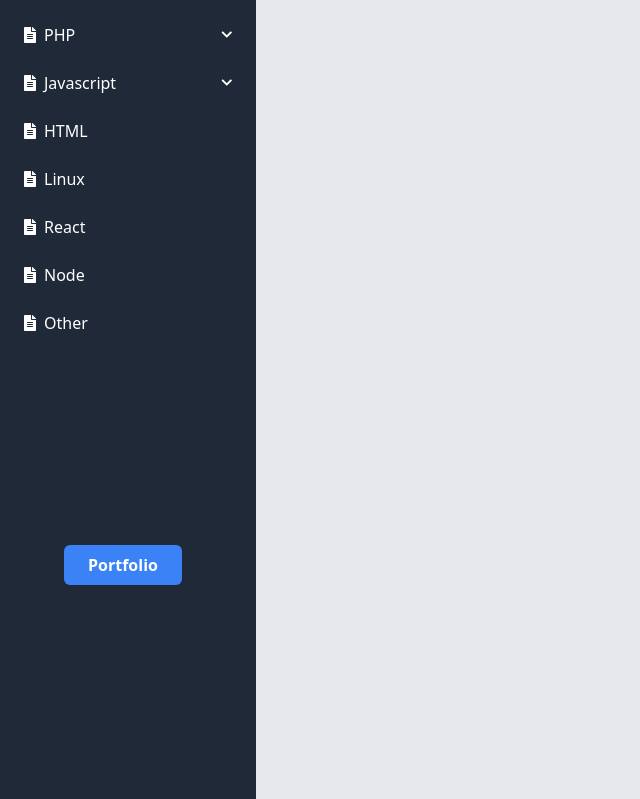
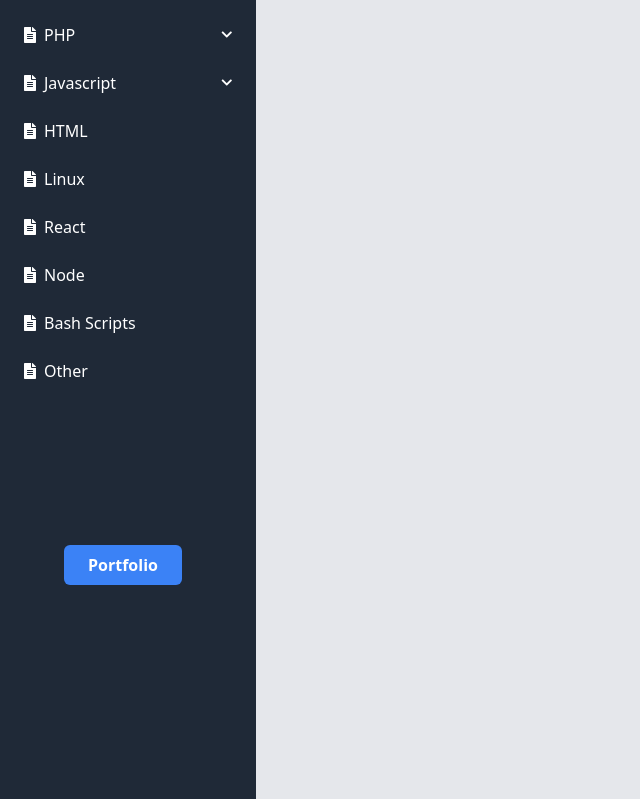
Before and after one commit to Leerlandais/final_snippets, a PHP site: template view/template.html.twig in a window 1280 px wide. Shown: the part 65-864 px from the top of the page, without its empty margins (0-640 px from the left). Run offline with PHP 8.4, Linux system fonts and the light colour scheme; the template is opened without the code that fills it, so the values that code supplies are empty; some libraries are stand-ins or nearby versions.

Commit message:
added new section Bash

```diff
--- a/controller/publicController.php
+++ b/controller/publicController.php
@@ -67,6 +67,10 @@ switch ($route) {
                 $headerTitle = "Node";
                 $getData = $codeManager->getDataByType("node");
                 break;
+            case 'bash' :
+                $headerTitle = "Bash Scripts";
+                $getData = $codeManager->getDataByType("bash");
+                break;
             case 'else' :
                 $headerTitle = "Other Codes";
                 $getData = $codeManager->getDataByType("else");
--- a/view/privateView/private.addCode.html.twig
+++ b/view/privateView/private.addCode.html.twig
@@ -44,6 +44,8 @@
                                 <input class="ps-2 me-1 addCodeType" type="radio" id="addCodeTypeReac" name="addCodeType" value="reac" required>
                                 <label for="addCodeTypeNode" class="ml-4">Node</label>
                                 <input class="ps-2 me-1 addCodeType" type="radio" id="addCodeTypeNode" name="addCodeType" value="node" required>
+                                <label for="addCodeTypeBash" class="ml-4">Bash</label>
+                                <input class="ps-2 me-1 addCodeType" type="radio" id="addCodeTypeBash" name="addCodeType" value="bash" required>
                                 <label for="addCodeTypeElse" class="ml-4">Other</label>
                                 <input class="ps-2 me-1 addCodeType" type="radio" id="addCodeTypeElse" name="addCodeType" value="else" required>
                             </div>
--- a/view/privateView/private.oneCode.html.twig
+++ b/view/privateView/private.oneCode.html.twig
@@ -55,6 +55,8 @@
                                 <input class="ps-2 me-1 updateCodeType" type="radio" id="updateCodeTypeReac" name="updateCodeType" value="reac" required>
                                 <label for="updateCodeTypeNode" class="ml-4">Node</label>
                                 <input class="ps-2 me-1 updateCodeType" type="radio" id="updateCodeTypeNode" name="updateCodeType" value="node" required>
+                                <label for="updateCodeTypeBash" class="ml-4">Bash</label>
+                                <input class="ps-2 me-1 updateCodeType" type="radio" id="updateCodeTypeBash" name="updateCodeType" value="bash" required>
                                 <label for="updateCodeTypeElse" class="ml-4">Other</label>
                                 <input class="ps-2 me-1 updateCodeType" type="radio" id="updateCodeTypeElse" name="updateCodeType" value="else" required>
                             </div>
--- a/view/template.html.twig
+++ b/view/template.html.twig
@@ -136,6 +136,16 @@
                         </div>
                     </a>
                 </li>
+                <li class="option-with-dropdown">
+                    <a href="?route=select&type=bash">
+                        <div class="flex items-center justify-between p-2 hover:bg-gray-700">
+                            <div class="flex items-center">
+                                <i class="fas fa-file-alt mr-2"></i>
+                                <span>Bash Scripts</span>
+                            </div>
+                        </div>
+                    </a>
+                </li>
     <!-- ALWAYS LEAVE OTHER FIELD HERE -->
                 <li class="option-with-dropdown">
                     <a href="?route=select&type=else">
@@ -154,7 +164,7 @@
                 {% endblock %}
             </ul>
         </nav>
-        <a href="https://leerlandais.com" class="bottom-[150px] absolute bg-blue-500 py-2 px-6 mt-2 rounded-md text-white w-auto ml-12 font-bold cursor-pointer hover:bg-green-600"><button>Portfolio</button></a>
+        <a href="https://leerlandais.com/portail" class="bottom-[150px] absolute bg-blue-500 py-2 px-6 mt-2 rounded-md text-white w-auto ml-12 font-bold cursor-pointer hover:bg-green-600"><button>Portfolio</button></a>
     </aside>
 {% endblock %} {# end sideBar #}
 
```
